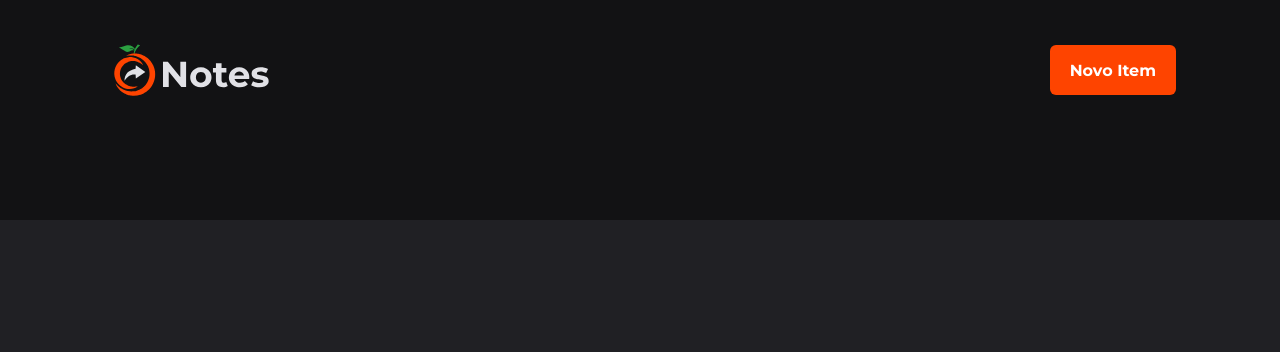
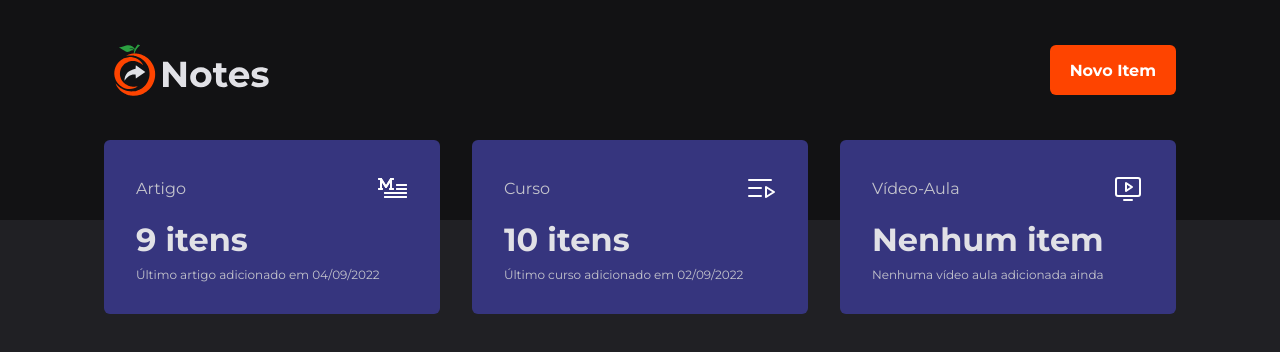
Before and after one commit to wsasouza/orange-notes, a React (Vite) app: page / in a window 1280 px wide. Shown: the top 352 px of the page. Built offline with nearby package versions, Linux system fonts and the light colour scheme.

Commit message:
Feat: Create Summary Card

```diff
--- a/package.json
+++ b/package.json
@@ -9,6 +9,7 @@
     "preview": "vite preview"
   },
   "dependencies": {
+    "phosphor-react": "^1.4.1",
     "react": "^18.2.0",
     "react-dom": "^18.2.0",
     "react-hook-form": "^7.34.2",
--- /dev/null
+++ b/src/components/Summary/index.tsx
@@ -0,0 +1,36 @@
+import { ArticleMedium, MonitorPlay, Queue } from 'phosphor-react'
+
+import { SummaryCard, SummaryContainer } from './styles'
+
+export function Summary() {
+  return (
+    <SummaryContainer>
+      <SummaryCard>
+        <header>
+          <span>Artigo</span>
+          <ArticleMedium size={32} color="#fff" />
+        </header>
+        <strong>9 itens</strong>
+        <p>Último artigo adicionado em 04/09/2022</p>
+      </SummaryCard>
+
+      <SummaryCard>
+        <header>
+          <span>Curso</span>
+          <Queue size={32} color="#fff" />
+        </header>
+        <strong>10 itens</strong>
+        <p>Último curso adicionado em 02/09/2022</p>
+      </SummaryCard>
+
+      <SummaryCard>
+        <header>
+          <span>Vídeo-Aula</span>
+          <MonitorPlay size={32} color="#fff" />
+        </header>
+        <strong>Nenhum item</strong>
+        <p>Nenhuma vídeo aula adicionada ainda</p>
+      </SummaryCard>
+    </SummaryContainer>
+  )
+}
--- /dev/null
+++ b/src/components/Summary/styles.ts
@@ -0,0 +1,45 @@
+import styled from 'styled-components'
+
+export const SummaryContainer = styled.section`
+  width: 100%;
+  max-width: 70rem;
+  margin: 0 auto;
+  padding: 0 1.5rem;
+  overflow-x: auto;
+
+  display: grid;
+  grid-template-columns: repeat(3, 1fr);
+  gap: 2rem;
+
+  margin-top: -5rem;
+
+  @media (max-width: 440px) {
+    gap: 1rem;
+  }
+`
+
+export const SummaryCard = styled.div`
+  background: ${(props) => props.theme['blue-700']};
+  border-radius: 6px;
+  padding: 2rem;
+  min-width: 17.5rem;
+
+  header {
+    display: flex;
+    align-items: center;
+    justify-content: space-between;
+    color: ${(props) => props.theme['gray-300']};
+  }
+
+  strong {
+    display: block;
+    margin-top: 1rem;
+    font-size: 2rem;
+  }
+
+  p {
+    margin-top: 0.5rem;
+    font-size: 0.75rem;
+    color: ${(props) => props.theme['gray-300']};
+  }
+`
--- a/src/pages/Home/index.tsx
+++ b/src/pages/Home/index.tsx
@@ -1,9 +1,11 @@
 import { Header } from '../../components/Header'
+import { Summary } from '../../components/Summary'
 
 export function Home() {
   return (
     <div>
       <Header />
+      <Summary />
     </div>
   )
 }
```
Also changed, not shown: 1 other file (tests, documents, lock files or other folders).
